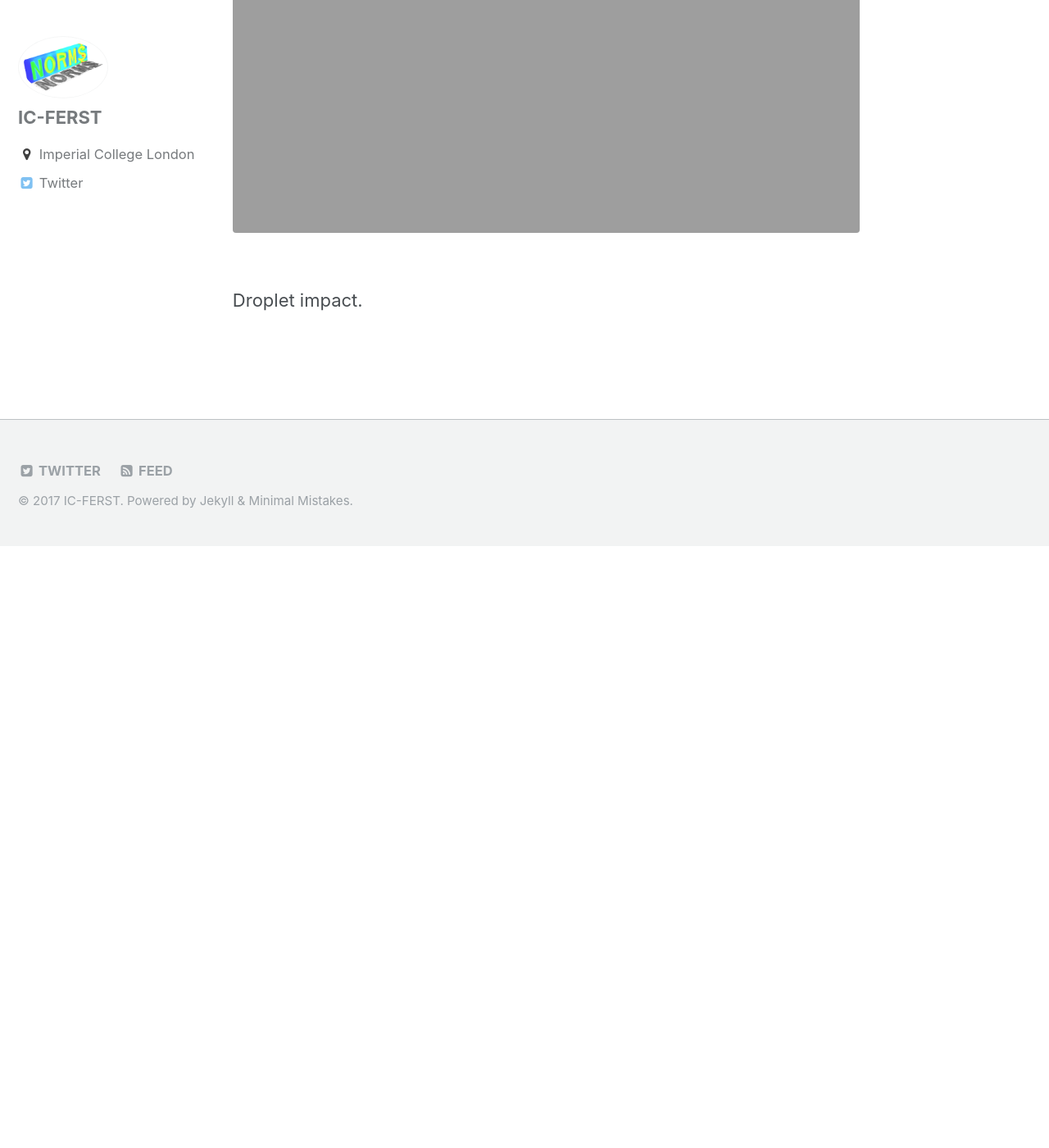
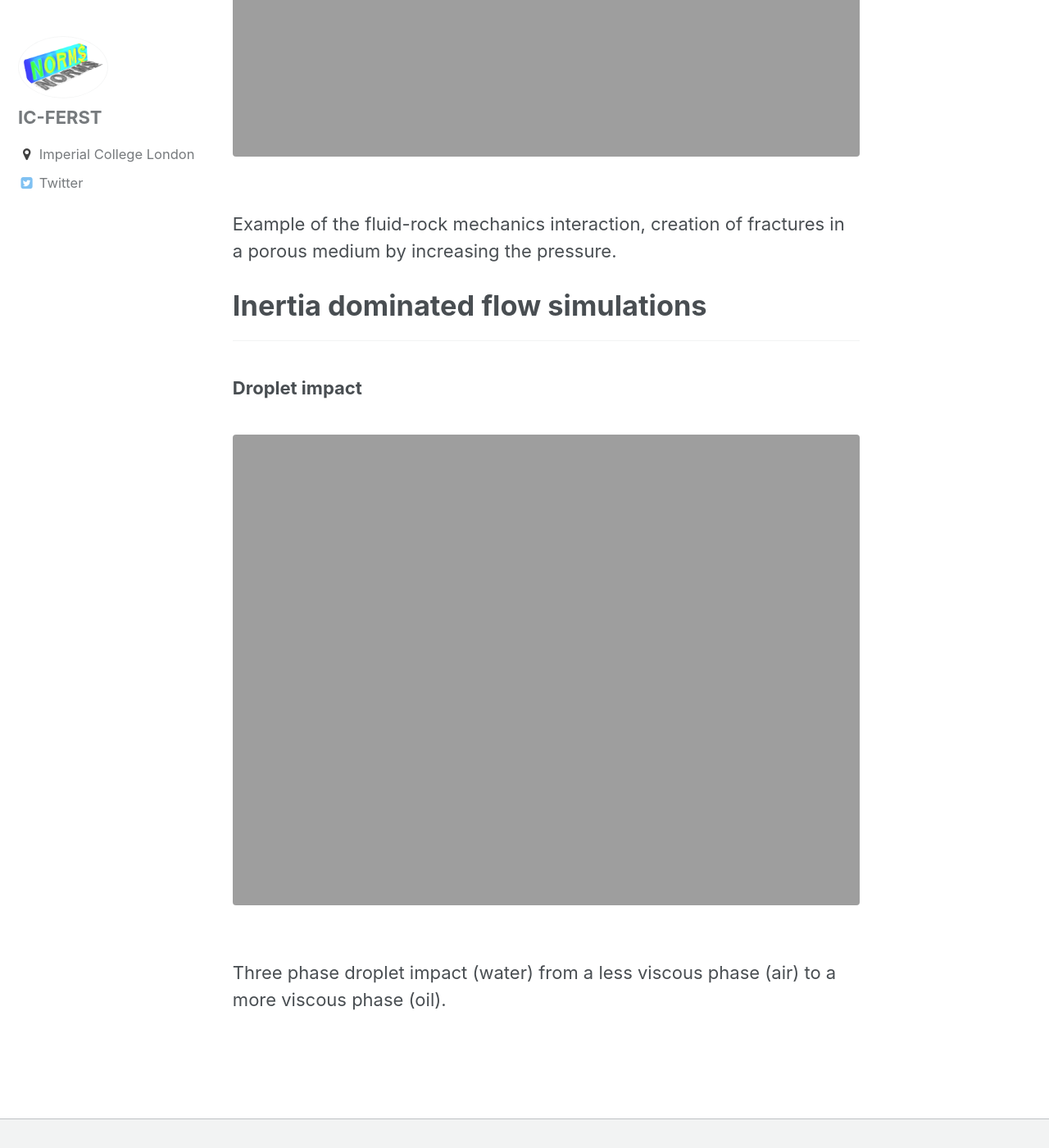
Before and after one commit to Multifluids/multifluids.github.com, a Jekyll site: the page built from _pages/examples.md, in a window 1280 px wide and 1400 px high, scrolled down 4135 px. Shown: the whole window at 82% size. Built offline with Jekyll 4.4.1, drawn with Linux system fonts in a browser that asks for light colours; before the commit the page ends 4802 px from its top, so only the background shows below that.

Commit message:
Minor correction and addition of a fracture growth video.

```diff
--- a/_pages/examples.md
+++ b/_pages/examples.md
@@ -37,6 +37,12 @@
 </figure>
 Immiscible porous media flow displacement in a fractured porous medium using dynamic mesh optimisation.
 
+### Fractures growth
+<figure>
+  <img src="{{ '/assets/images/fracture-growth.gif' | absolute_url }}" alt="Creation of fractures in a porous medium.">
+</figure>
+Example of the fluid-rock mechanics interaction, creation of fractures in a porous medium by increasing the pressure.
+
 # Inertia dominated flow simulations
 
 ***
@@ -45,4 +51,4 @@
 <figure>
   <img src="{{ '/assets/images/droplet-vertical-impact.gif' | absolute_url }}" alt="A column of water collapsing in air under its own weight.">
 </figure>
-Droplet impact.
+Three phase droplet impact (water) from a less viscous phase (air) to a more viscous phase (oil).
```
Also changed, not shown: _pages/home.md (+1 -1 lines), 1 other file.
